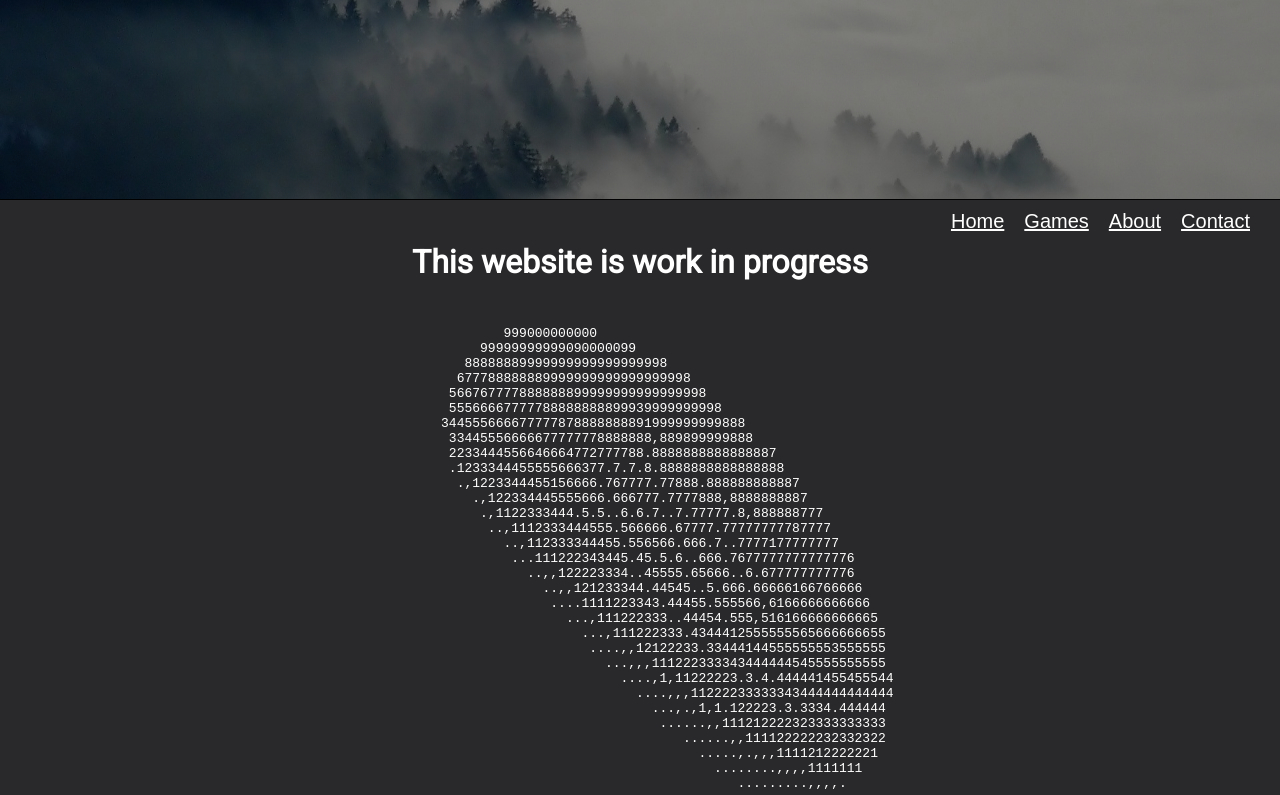
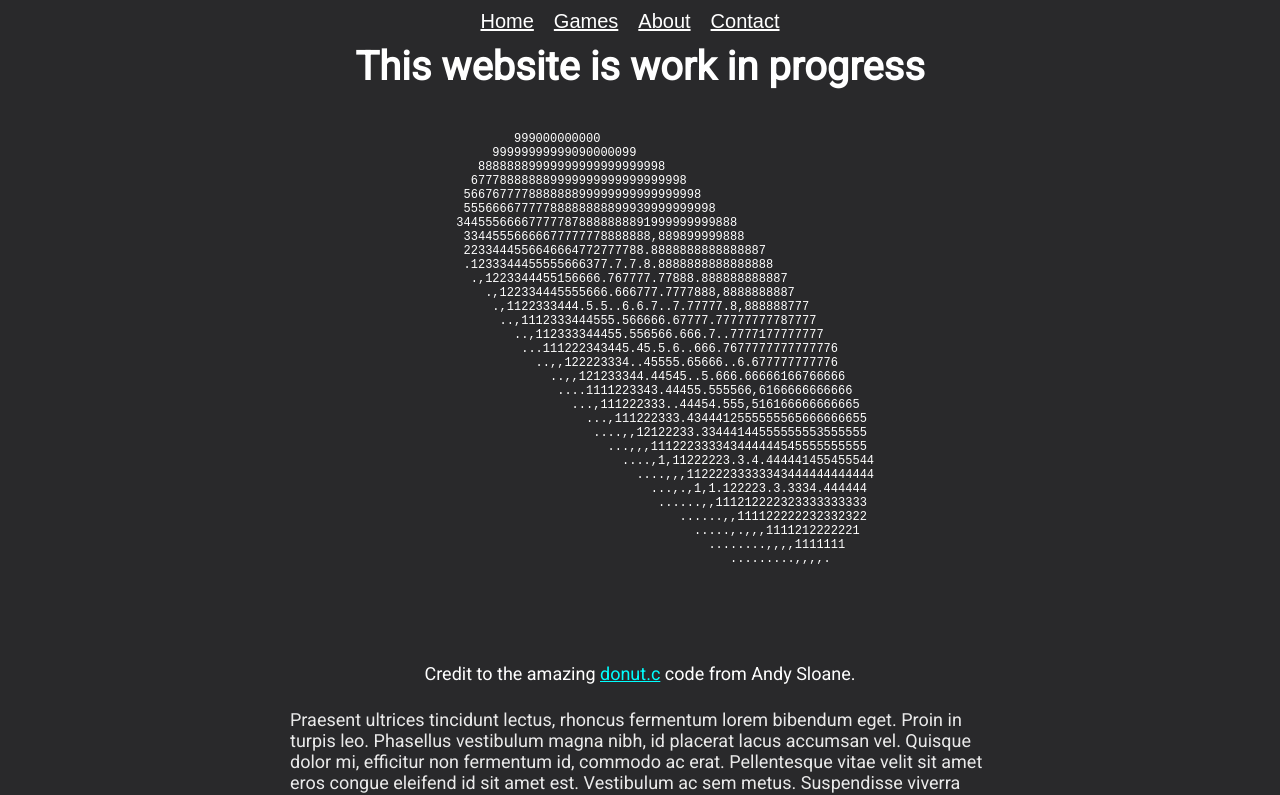
Before and after one commit to lucasunterberger/website, a plain HTML site: page index.html in a window 1280 px wide. Shown: the top 795 px of the page. Drawn offline with Linux system fonts and the light colour scheme; a web font is replaced by a local one.

Commit message:
removed banner and updated navbar

```diff
--- a/css/styles.css
+++ b/css/styles.css
@@ -6,6 +6,7 @@
 body {
     background-color: rgb(41, 41, 43);
     font-family: "Roboto", serif;
+    font-size: 18px;
 }
 #document-box {
     margin: 8px 8px 16px 8px;
@@ -17,7 +18,7 @@ body {
 #document {
     margin: 8px 8px 16px 8px;
     clear: both;
-    color: rgba(255, 255, 255, 0.80);
+    color: rgba(255, 255, 255, 0.90);
 }
 #banner {
     width: 100%;
@@ -30,6 +31,7 @@ body {
 }
 h1 {
     text-align: center;
+    font-size: 40px;
 }
 /***** Rows *****/
 #row {
@@ -72,6 +74,8 @@ h1 {
     position: sticky;
     top: 0;
     font-family: "Sofia", sans-serif;
+    display: flex;
+    justify-content: center;
   }
 #navbar ul li{
     float: right;
--- a/index.html
+++ b/index.html
@@ -5,30 +5,33 @@
     <title>Personal Website</title>
     <link rel="stylesheet" href="https://fonts.googleapis.com/css?family=Sofia">
     <link rel="stylesheet" href="https://fonts.googleapis.com/css?family=Roboto">
+    <link rel="stylesheet" href="https://fonts.googleapis.com/css?family=Ubuntu">
     <link rel="stylesheet" href="css/styles.css">
     <script src="enable-threads.js"></script>
 </head>
 <body>
-    <div id="banner"></div>
-        <div id="navbar">
-            <ul>
-                <li><a href="contact.html">Contact</a></li>
-                <li><a href="about.html">About</a></li>
-                <li><a href="games.html">Games</a></li>
-                <li><a href="index.html">Home</a></li>
-            </ul>
-        </div>
+    <!-- <div id="banner"></div> -->
+    <div id="navbar">
+        <ul>
+            <li><a href="index.html">Home</a></li>
+            <li><a href="games.html">Games</a></li>
+            <li><a href="about.html">About</a></li>
+            <li><a href="contact.html">Contact</a></li>
+        </ul>
+    </div>
     <!-- Introduction text -->
     <h1 style="color: white;">This website is work in progress</h1>
 
     <div class="container" style="color: white; display: flex; justify-content: center; margin-bottom: 10pt;">
-        <pre id="d" style="color: white;"></pre>
+        <pre id="d" style="color: white; font-size: 12px;"></pre>
     </div>
-    <div style="clear: both; color: white; text-align: center;">Credit to the amazing <a href="https://www.a1k0n.net/2011/07/20/donut-math.html" style="color: aqua;">donut.c</a> code from Andy Sloane.</div>
+    <div style="clear: both; color: white; text-align: center; margin-bottom: 25;">Credit to the amazing <a href="https://www.a1k0n.net/2011/07/20/donut-math.html" style="color: aqua;">donut.c</a> code from Andy Sloane.</div>
 
     <script src="mydonut.js"></script>
 
     <!-- Start text document -->
+
+    <!-- testing box
     <div id="document-box">
 
 
@@ -36,6 +39,8 @@
         <br><br><br>
         Vestibulum accumsan nibh non arcu hendrerit commodo. Curabitur pellentesque augue sit amet diam viverra malesuada. Nullam non quam non risus semper lacinia eget id nulla. Pellentesque ac pulvinar lorem, ut ullamcorper dui. Nunc rutrum ornare elit, vel suscipit nunc venenatis id. Quisque tempor nisi fermentum maximus fringilla. Nunc euismod eros nec felis finibus, ut aliquet dui lobortis. Vestibulum vitae est in massa faucibus bibendum.
     </div>
+    -->
+
     <div id="document">
         Praesent ultrices tincidunt lectus, rhoncus fermentum lorem bibendum eget. Proin in turpis leo. Phasellus vestibulum magna nibh, id placerat lacus accumsan vel. Quisque dolor mi, efficitur non fermentum id, commodo ac erat. Pellentesque vitae velit sit amet eros congue eleifend id sit amet est. Vestibulum ac sem metus. Suspendisse viverra efficitur nisl eu fringilla. Ut sed dictum justo, ac dignissim nunc. Maecenas euismod mauris eget ipsum interdum tincidunt. Aliquam erat volutpat. In hendrerit ornare turpis id facilisis. Vestibulum auctor scelerisque vulputate. Curabitur maximus facilisis aliquet. Sed tristique ullamcorper turpis ut commodo. Donec eros ipsum, ultricies vitae lacinia et, porta non nibh.
         <br><br><br>
```
Also changed, not shown: about.html (+4 -4 lines), contact.html (+4 -4 lines), games.html (+4 -4 lines).
